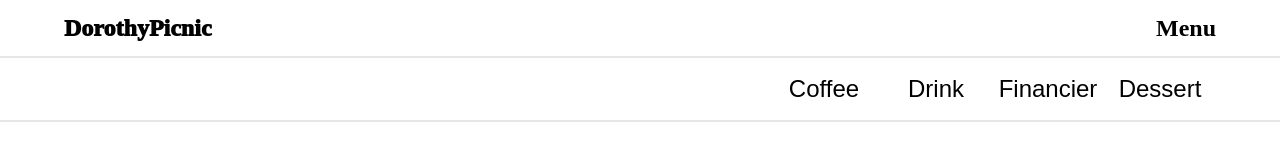
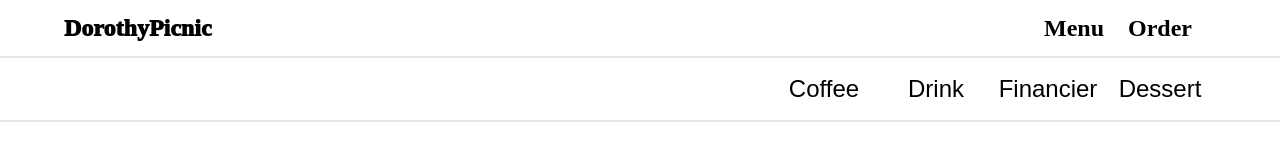
Before and after one commit to DongYeon-Handsome/DorothyPicnic, a Next.js app: page /menu in a window 1280 px wide. Shown: the top 160 px of the page. Built offline with nearby package versions, Linux system fonts and the light colour scheme.

Commit message:
feat: Order 추가

```diff
--- a/src/app/components/organisms/Header.tsx
+++ b/src/app/components/organisms/Header.tsx
@@ -30,6 +30,7 @@ const StyledLink = styled(Link)`
   text-decoration: none;
   font-size: 1.5rem;
   font-weight: 700;
+  margin-right: 1.5rem;
   &:hover{
     color: #F5A9E1;
     cursor: pointer;
@@ -42,6 +43,7 @@ const Header: React.FC = () => {
       <Logo color='#000000'>DorothyPicnic</Logo>
       <Nav>
         <StyledLink href='/menu'>Menu</StyledLink>
+        <StyledLink href='/order'>Order</StyledLink>
       </Nav>
     </HeaderBox>
   );
```
